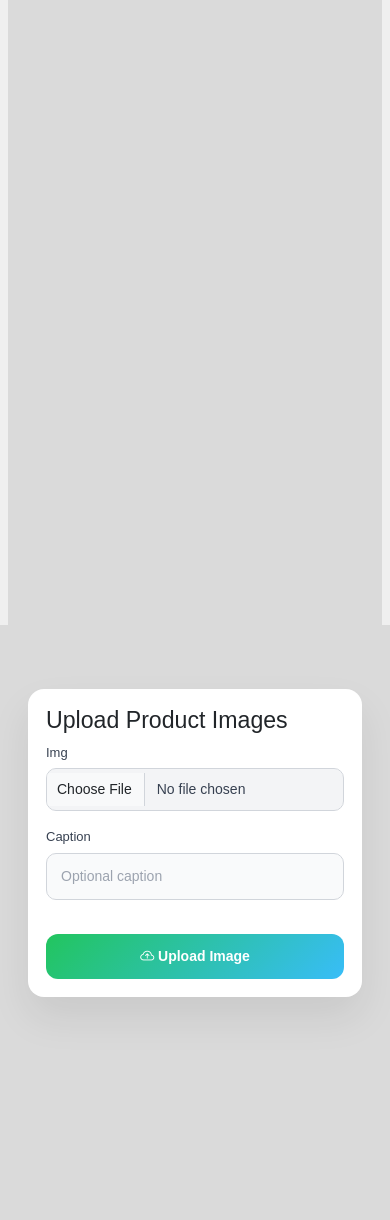
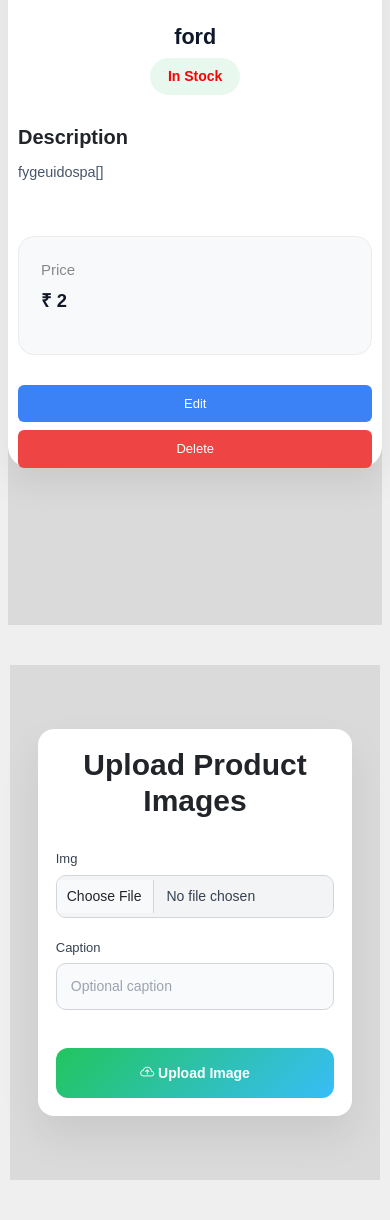
Before and after one commit to lakshmanan-vl/Ecommerce-Django, a Django app: page /products/2/ in a window 390 px wide. Shown: the part 1007-2227 px from the top of the page. Before the commit the page ends 2011 px from the top, so only its background shows below. Run offline with Django 5.2, Linux system fonts and the light colour scheme; a user stored in the database is signed in; data comes from the database, SQL or seed files in the repository; both versions use the stored data as it was after the commit.

Commit message:
Update Product details

```diff
--- a/templates/products/product_details.html
+++ b/templates/products/product_details.html
@@ -1,5 +1,362 @@
 <style>
+body{
+    background:#f4f5f7;
+    font-family:"Poppins",sans-serif;
+}
 
+.productdetail{
+    max-width:1450px;
+    width:95%;
+    margin:40px auto;
+    display:grid;
+    grid-template-columns:55% 45%;
+    gap:25px;
+    align-items:stretch;
+}
+
+.product-gallery{
+    background:#fff;
+    border-radius:22px;
+    box-shadow:0 15px 35px rgba(0,0,0,.08);
+    padding:20px;
+}
+
+#carouselExample{
+    width:100%;
+    height:650px;
+    border-radius:18px;
+    overflow:hidden;
+    background:#fff;
+}
+
+.carousel-inner,
+.carousel-item{
+    width:100%;
+    height:650px;
+}
+
+.car{
+    width:100%;
+    height:100%;
+    object-fit:contain;
+    display:block;
+    transition:.35s;
+}
+
+.carousel-item:hover .car{
+    transform:scale(1.03);
+}
+
+.carousel-control-prev,
+.carousel-control-next{
+    width:45px;
+    height:45px;
+    background:rgba(0,0,0,.55);
+    border-radius:50%;
+    top:50%;
+    transform:translateY(-50%);
+}
+
+.carousel-control-prev{
+    left:18px;
+}
+
+.carousel-control-next{
+    right:18px;
+}
+
+.carousel-control-prev:hover,
+.carousel-control-next:hover{
+    background:#111;
+}
+
+.carbtns{
+    position:absolute;
+    top:20px;
+    right:20px;
+    display:flex;
+    gap:10px;
+    z-index:10;
+}
+
+.icon{
+    width:42px;
+    height:42px;
+    display:flex;
+    justify-content:center;
+    align-items:center;
+    border-radius:12px;
+    text-decoration:none;
+    background:#fff;
+    color:#111;
+    box-shadow:0 8px 20px rgba(0,0,0,.12);
+    transition:.3s;
+}
+
+.editcar:hover{
+    background:#198754;
+    color:#fff;
+}
+
+.delcar:hover{
+    background:#dc3545;
+    color:#fff;
+}
+
+.details{
+    background:#fff;
+    border-radius:22px;
+    box-shadow:0 15px 35px rgba(0,0,0,.08);
+    padding:30px;
+    display:flex;
+    flex-direction:column;
+}
+
+.product-header{
+    text-align:center;
+}
+
+.thumb{
+    width:100%;
+    max-width:340px;
+    height:240px;
+    object-fit:cover;
+    border-radius:18px;
+    margin:auto;
+    display:block;
+    margin-bottom:25px;
+}
+
+.product-info h2{
+    font-size:38px;
+    font-weight:700;
+    color:#111;
+    margin-bottom:12px;
+}
+
+.stock{
+    display:inline-block;
+    padding:8px 18px;
+    border-radius:30px;
+    font-size:14px;
+    font-weight:600;
+}
+
+.in-stock{
+    background:#e8f8ee;
+    color:#198754;
+}
+
+.out-stock{
+    background:#fdeaea;
+    color:#dc3545;
+}
+
+.description-box{
+    margin:30px 0;
+}
+
+.description-box h4{
+    font-size:20px;
+    font-weight:700;
+    margin-bottom:12px;
+}
+
+.desc{
+    color:#666;
+    line-height:1.8;
+    font-size:15px;
+}
+
+.price-box{
+    background:#f8f9fa;
+    border:1px solid #ececec;
+    border-radius:16px;
+    padding:22px;
+}
+
+.price-title{
+    color:#888;
+    font-size:15px;
+}
+
+.rs{
+    font-size:40px;
+    font-weight:700;
+    margin-top:8px;
+    color:#111;
+}
+
+.btns{
+    display:flex;
+    gap:15px;
+    margin-top:30px;
+}
+
+.product-btn{
+    flex:1;
+    height:50px;
+    display:flex;
+    justify-content:center;
+    align-items:center;
+    border-radius:10px;
+    text-decoration:none;
+    font-size:15px;
+    font-weight:600;
+    transition:.3s;
+}
+
+.edit{
+    background:#0d6efd;
+    color:#fff;
+}
+
+.edit:hover{
+    background:#0b5ed7;
+    color:#fff;
+}
+
+.delete{
+    background:#dc3545;
+    color:#fff;
+}
+
+.delete:hover{
+    background:#bb2d3b;
+    color:#fff;
+}
+
+.add{
+    background:#111;
+    color:#fff;
+}
+
+.add:hover{
+    background:#D4AF37;
+    color:#111;
+}
+
+.stock-btn{
+    background:#6c757d;
+    color:#fff;
+}
+
+.uploadimage{
+    max-width:1450px;
+    width:95%;
+    margin:40px auto;
+}
+
+.upload{
+    background:#fff;
+    padding:35px;
+    border-radius:22px;
+    box-shadow:0 15px 35px rgba(0,0,0,.08);
+}
+
+.upload h3{
+    text-align:center;
+    margin-bottom:30px;
+    font-size:30px;
+    font-weight:700;
+}
+
+.upload input,
+.upload textarea,
+.upload select{
+    width:100%;
+    padding:14px;
+    border:2px solid #e5e5e5;
+    border-radius:10px;
+    margin-bottom:20px;
+}
+
+.upload input:focus,
+.upload textarea:focus,
+.upload select:focus{
+    outline:none;
+    border-color:#D4AF37;
+}
+
+.upload-btn{
+    text-align:center;
+}
+
+.upload-btn .btn{
+    width:220px;
+    height:50px;
+    border:none;
+    border-radius:10px;
+    background:#111;
+    color:#fff;
+}
+
+.upload-btn .btn:hover{
+    background:#D4AF37;
+    color:#111;
+}
+
+@media(max-width:992px){
+
+.productdetail{
+    grid-template-columns:1fr;
+}
+
+#carouselExample,
+.carousel-item{
+    height:420px;
+}
+
+.details{
+    margin-top:20px;
+}
+
+.thumb{
+    height:200px;
+}
+
+.btns{
+    flex-direction:column;
+}
+
+.product-btn{
+    width:100%;
+}
+
+.upload-btn .btn{
+    width:100%;
+}
+
+}
+
+@media(max-width:576px){
+
+.productdetail{
+    width:96%;
+}
+
+#carouselExample,
+.carousel-item{
+    height:300px;
+}
+
+.product-info h2{
+    font-size:28px;
+}
+
+.rs{
+    font-size:30px;
+}
+
+.thumb{
+    height:170px;
+}
+
+.upload{
+    padding:20px;
+}
+
+}
 </style>
 {% extends 'base/base.html' %}
 
@@ -32,7 +389,7 @@ Product Details
 
             <img src="{{ product.thumbnail.url }}"
                  class="thumb"
-                 alt="{{ product.title }}">
+                alt="{{ product.title }}">
 
             <div class="product-info">
 
@@ -79,29 +436,28 @@ Product Details
             {% if user.is_staff %}
 
             <a href="{% url 'edit_product' product.pk %}"
-               class="btn edit">
-                <i class="bi bi-pencil-square"></i>
-                Edit Product
+               class="product-btn edit">
+                <!-- <i class="bi bi-pencil-square"></i> -->
+                Edit
             </a>
 
             <a href="{% url 'delete_product' product.pk %}"
-               class="btn delete">
-                <i class="bi bi-trash"></i>
-                Delete Product
-            </a>
+               class="product-btn delete">
+                <!-- <i class="bi bi-trash"></i> -->
+                Delete</a>
 
             {% else %}
 
                 {% if product.stock > 0 %}
 
-                <button class="btn add add-to-cart">
-                    <i class="bi bi-cart-plus"></i>
+                <button class="product-btn add add-to-cart">
+                    <!-- <i class="bi bi-cart-plus"></i> -->
                     Add to Cart
                 </button>
 
                 {% else %}
 
-                <button class="btn stock-btn" disabled>
+                <button class="product-btn stock-btn" disabled>
                     Out of Stock
                 </button>
 
```
Also changed, not shown: db.sqlite3, media/products/images/Desktop_picture_for_ninjas.jpg (added), media/products/images/about_1_cCKCXuo.png (added), media/products/images/lee2.jpeg (added), media/products/images/test_2.png (added).
